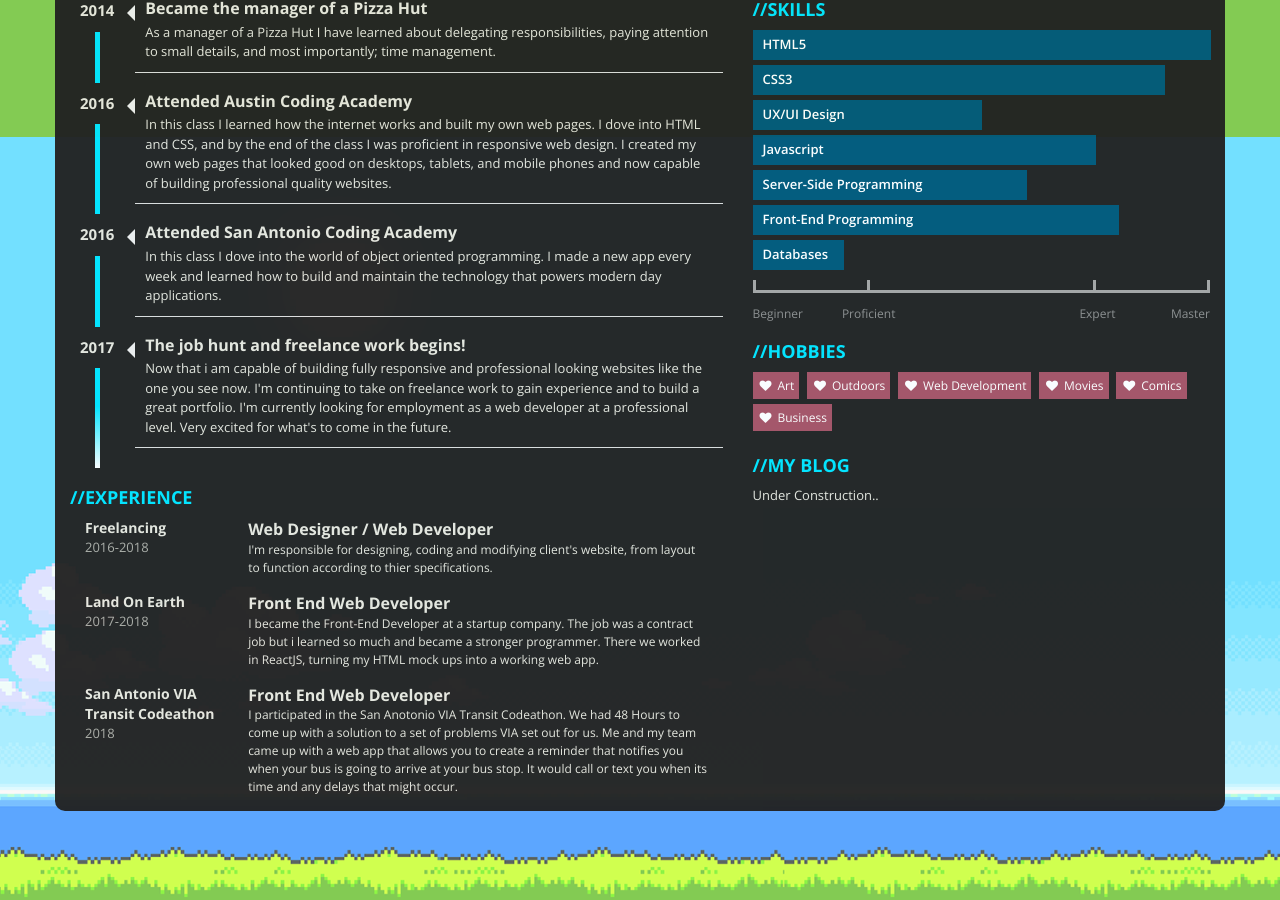
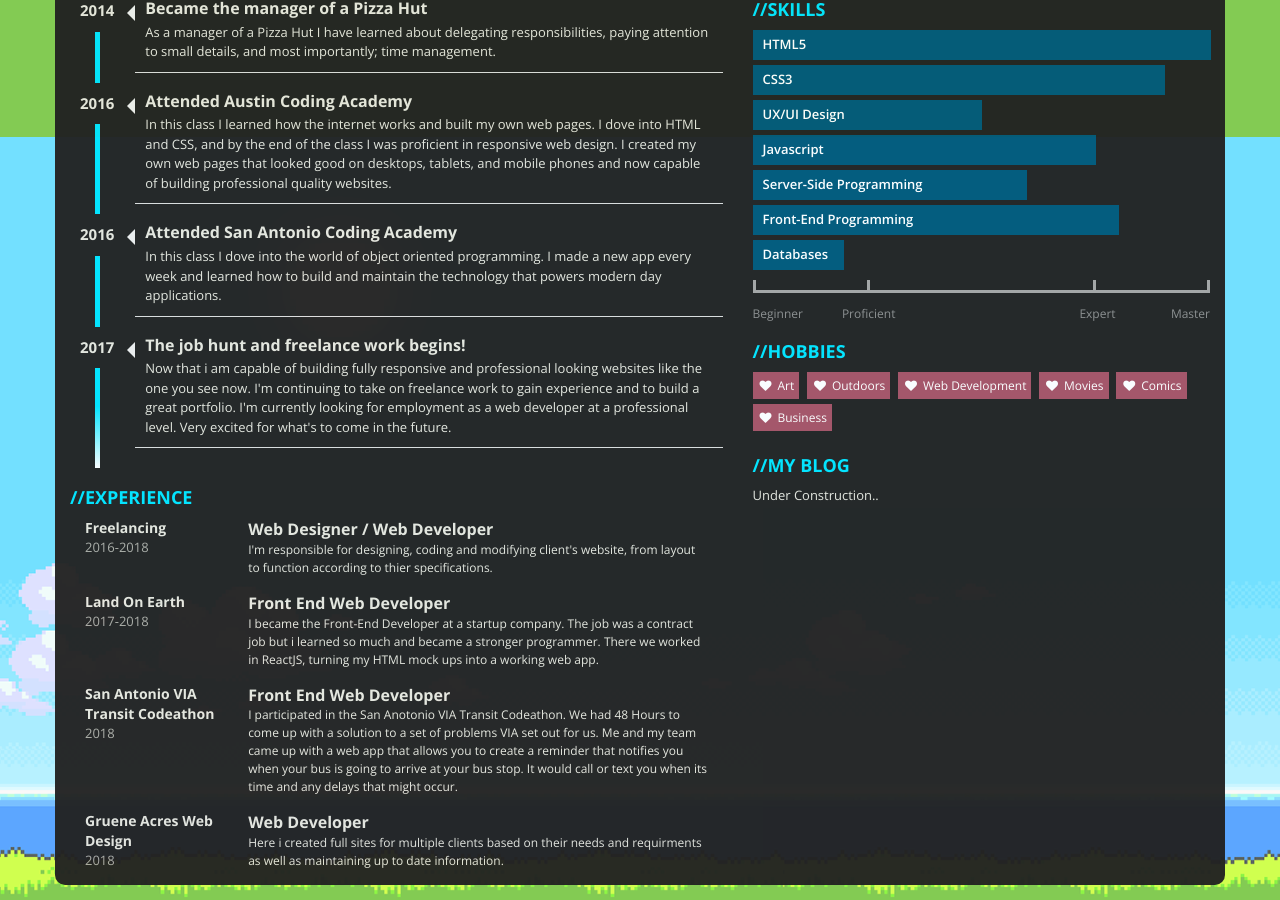
Before and after one commit to Btace13/PersonalSite, a Jekyll site: the page built from index.html, in a window 1280 px wide and 900 px high, scrolled down 763 px. Built offline with Jekyll 4.4.1, drawn with Linux system fonts in a browser that asks for light colours.

Commit message:
added new job

```diff
--- a/_includes/experiences.html
+++ b/_includes/experiences.html
@@ -37,4 +37,16 @@
                   </div>
                 </div>
               </div>
+	      <div class="job clearfix">
+                <div class="col-xs-3">
+                  <div class="where">Gruene Acres Web Design</div>
+                  <div class="year">2018</div>
+                </div>
+                <div class="col-xs-9">
+                  <div class="profession">Web Developer</div>
+                  <div class="description">
+                    Here i created full sites for multiple clients based on their needs and requirments as well as maintaining up to date information.
+                  </div>
+                </div>
+              </div>
         </div>
```
